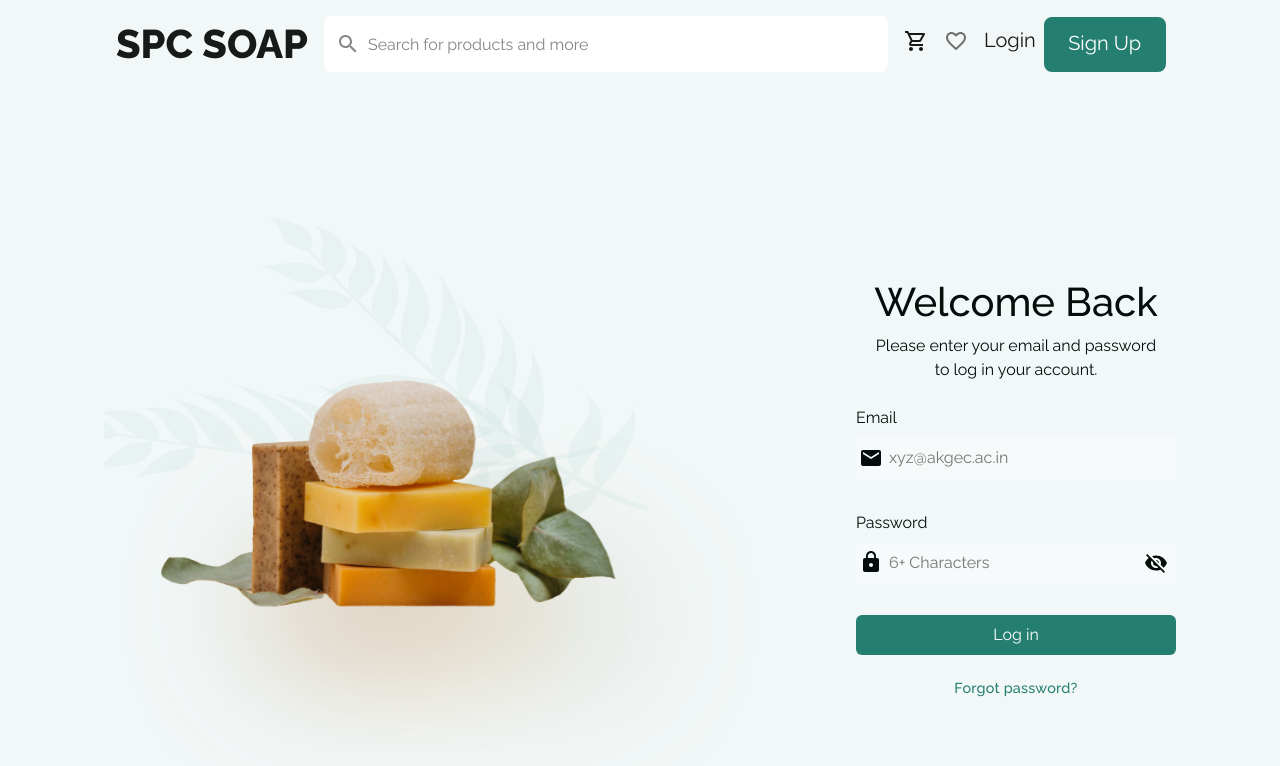
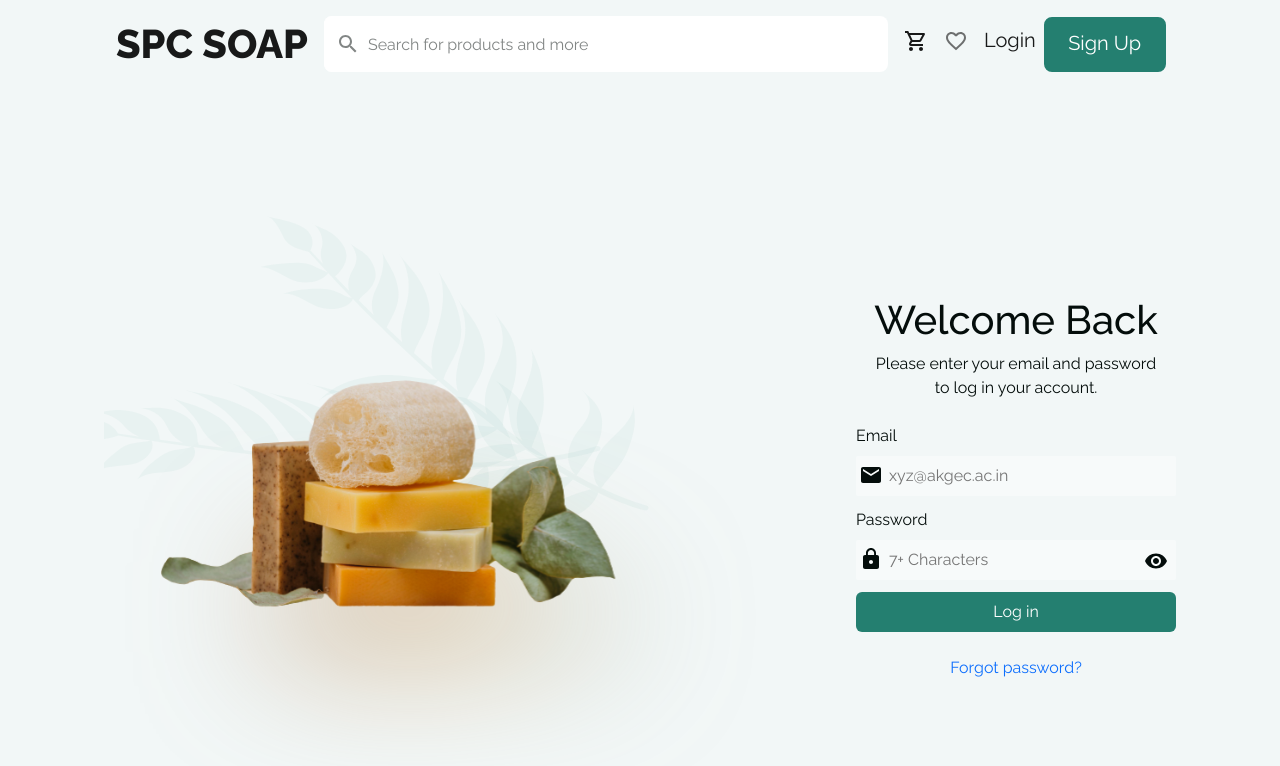
Before and after one commit to saksham-tiwari/spc, a React (Create React App) app: page /login in a window 1280 px wide. Shown: the top 766 px of the page. Built offline with nearby package versions, Linux system fonts and the light colour scheme.

Commit message:
Add Validation in Login Page

```diff
--- a/src/Pages/Authentication/Login/Login.css
+++ b/src/Pages/Authentication/Login/Login.css
@@ -60,9 +60,19 @@
     position: absolute;
     top: 3rem;
     right: 0.5rem;
+    cursor: pointer;
 }
 .password-icon{
     position: absolute;
     top: 2.9rem;
     left: 0.2rem;
 }
+.Linker{
+    text-decoration: none;
+}
+.alerts{
+    color: rgb(199, 11, 11);
+    margin: 0;
+    padding: 0;
+
+}
--- a/src/Pages/Authentication/Login/Login.jsx
+++ b/src/Pages/Authentication/Login/Login.jsx
@@ -1,4 +1,4 @@
-import React from 'react'
+import React, { useEffect, useState } from 'react'
 import img from "../../../Assets/login.svg"
 import "./Login.css"
 import EmailIcon from '@mui/icons-material/Email';
@@ -6,23 +6,36 @@ import LockIcon from '@mui/icons-material/Lock';
 import VisibilityOffIcon from '@mui/icons-material/VisibilityOff';
 import VisibilityIcon from '@mui/icons-material/Visibility';
 import { login } from '../../../server/services/auth/auth.service';
+import { useForm } from 'react-hook-form';
+import { Link } from 'react-router-dom';
 
 const Login = (props) => {
-    const submit = (e)=>{
+    const [toggle, setToggle] = useState(false);
+    const [loading, setLoading] = useState(false);
+
+    const { register, handleSubmit, formState: { errors }, reset } = useForm({
+        mode: "onTouched"
+    });
+
+    const onSubmit = (data, e) => {
         e.preventDefault();
-        const myFormData = new FormData(e.target);
-        const formDataObj = {};
-        myFormData.forEach((value, key) => (formDataObj[key] = value));
-        console.log(formDataObj);
-        login(formDataObj)
-        .then((res)=>{
+        console.log(data);
+        setLoading(true);
+        login(data)
+            .then((res) => {
                 console.log(res);
-            localStorage.setItem("user",JSON.stringify(res.data))
-            localStorage.setItem("token",res.data.token)
+                setLoading(false);
+                localStorage.setItem("user", JSON.stringify(res.data))
+                localStorage.setItem("token", res.data.token)
                 props.setUser(true)
             })
-        .catch((err)=>{console.log(err);})
+            .catch((err) => { console.log(err);
+                setLoading(false); })
+                reset();
     }
+
+
+
 return (<>
     <div className='Page-content'>
         <div className='left-side'>
@@ -44,36 +57,43 @@ const Login = (props) => {
                     </p>
                 </div>
 
-                    <form onSubmit={submit}>
-                        <div className='email mb-4'>
+                <form onSubmit={handleSubmit(onSubmit)}>
+                    <div className='email mb-1'>
                         <label className='py-2'>Email</label>
                         <div className='email-icon'>
                             <EmailIcon />
                         </div>
-                            <input name="email" type="email" placeholder='xyz@akgec.ac.in' required />
+                        <input type="email" placeholder='xyz@akgec.ac.in' name="email" {...register("email", { required: "email is required", pattern: { value: /^[a-zA-Z0-9.!#$%&'*+/=?^_`{|}~-]{4,}[@][a][k][g][e][c][\.][a][c][\.][i][n]$/i, message: "this is not a valid email" } })} />
+                        <p className='alerts'>{errors.email?.message}</p>
                     </div>
-                        <div className='password mb-4'>
+
+                    <div className='password mb-1'>
                         <label className='py-2'>Password</label>
                         <div className='password-icon'>
                             <LockIcon />
                         </div>
-                            <div className='eye-icon'>
+                        {
+                            toggle ? <div className='eye-icon' onClick={() => { setToggle(!toggle) }}>
                                 <VisibilityOffIcon />
+                            </div> : <div className='eye-icon' onClick={() => { setToggle(!toggle) }}>
+                                <VisibilityIcon />
                             </div>
-                            <input name="password" type="password" placeholder='6+ Characters' required/>
+                        }
 
+                        <input type={toggle ? "text" : "password"} placeholder='7+ Characters' name="password" {...register("password", { required: "password is required", minLength: { value: 8, message: "password must be more than 8 characters" }, maxLength: { value: 14, message: "password cannot exceed more than 14 characters" } })} />
+                        <p className='alerts'>{errors.password?.message}</p>
                     </div>
+
                     <div className='login-btn mb-3 py-2'>
                         <button className='login-button' type='submit'>Log in</button>
                     </div>
                 </form>
                 <div className='forgot-password-text'>
-                        <p>Forgot password?</p>
+                    <Link to={"/forgot"} className='Linker' ><p>Forgot password?</p></Link>
                 </div>
             </div>
         </div>
     </div>
 </>)
 }
-
 export default Login
```
Lines whose indentation alone changed are shown as unchanged.
